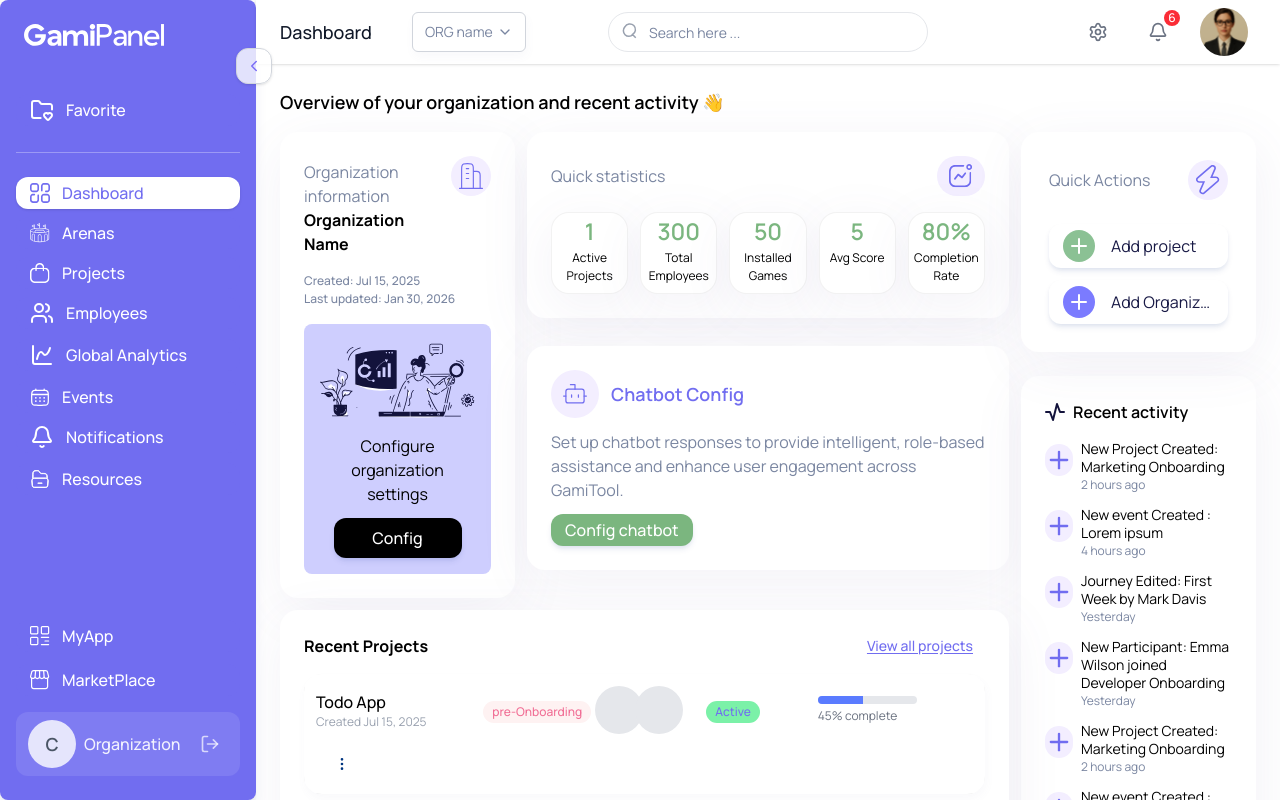
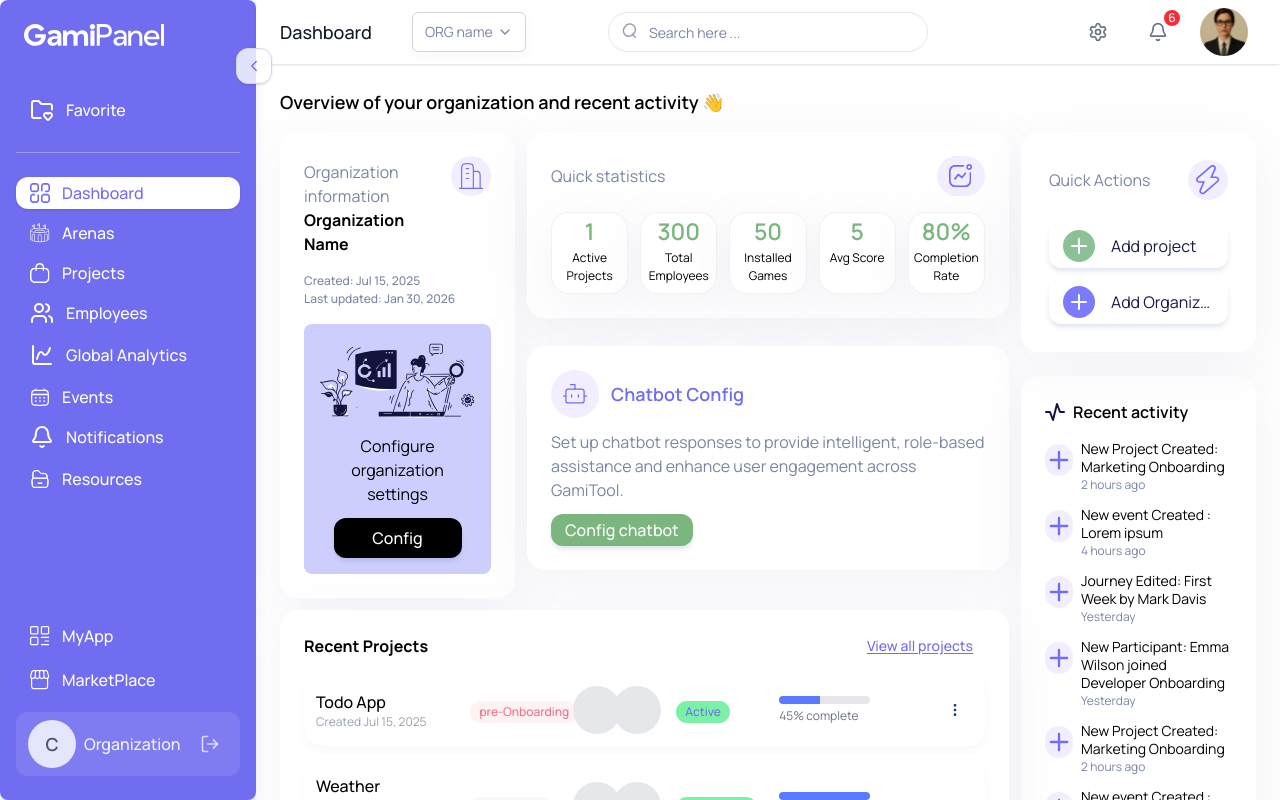
Before and after one commit to MouzakkiSoufianee/admin-panel-mock, a Next.js app: page /dashboard in a window 1280 px wide. Built offline with nearby package versions, Linux system fonts and the light colour scheme.

Commit message:
fuxed recent projects alyout

```diff
--- a/app/features/dashboard/sections/RecentProjects.tsx
+++ b/app/features/dashboard/sections/RecentProjects.tsx
@@ -106,7 +106,7 @@ export function RecentProjects({
                 label: 'Delete',
               },
             ]}
-            contentClassName="grid grid-cols-12 gap-3 bg-white shadow items-center p-3"
+            contentClassName="grid grid-cols-13 gap-3 bg-white shadow items-center p-3"
           >
             <div className="col-span-3">
               <div className="font-medium text-black">{proj.name}</div>
```
